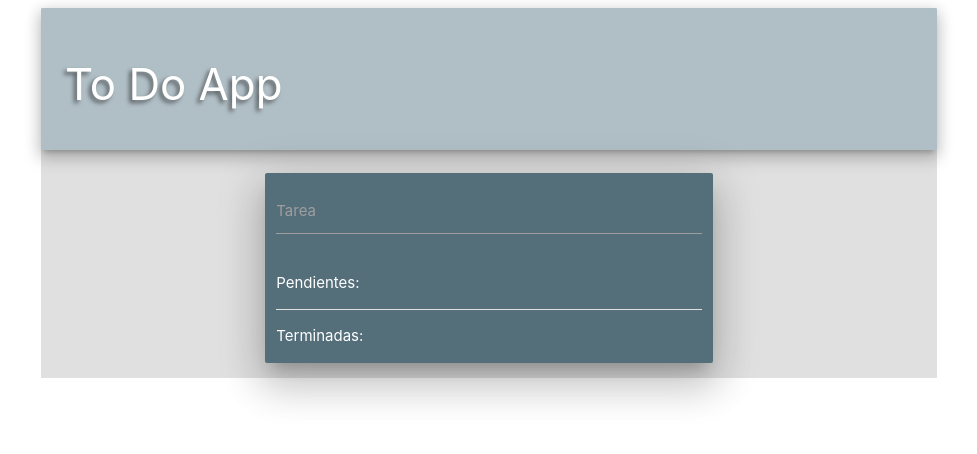
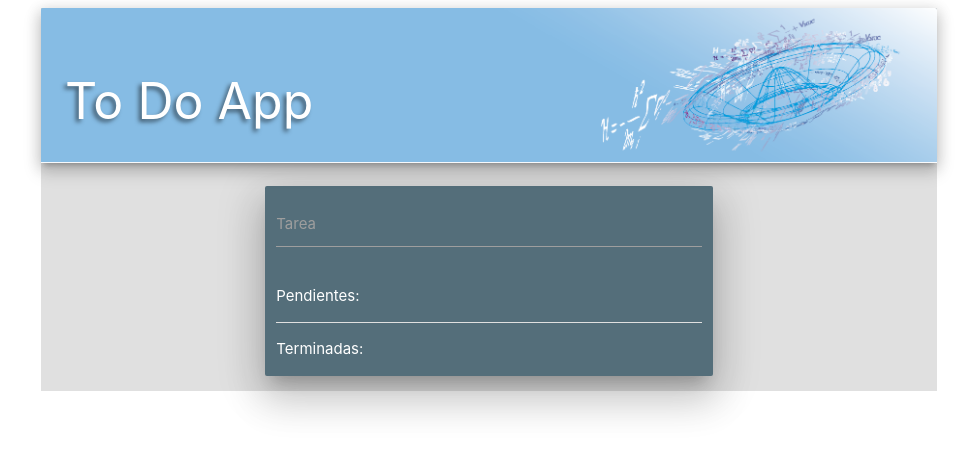
Before and after one commit to DianaVillasmil/todo-jquery, a plain HTML site: page index.html in a window 1280 px wide. Shown: the whole page, without its empty margins (151-1128 px from the left). Drawn offline with nearby package versions, Linux system fonts and the light colour scheme.

Commit message:
cambios html

```diff
--- a/assets/css/style.css
+++ b/assets/css/style.css
@@ -9,6 +9,8 @@ html, body {
 	height: 100%;
 }
 
-h3 {
+span {
 	text-shadow: -3px 3px 4px rgba(0, 0, 0, .5);
+	font-weight: 400 !important;
+	font-size: 50px !important;
 }
--- a/index.html
+++ b/index.html
@@ -13,8 +13,11 @@
 
 <body>
 	<section class="container grey lighten-2">
-		<header class="card-panel blue-grey lighten-3 accent-4 z-depth-3 white-text">
-			<h3>To Do App</h3>
+		<header class="card blue-grey lighten-3 accent-4 z-depth-3 white-text">
+			<div class="card-image">
+				<img src="assets/img/banner.png">
+				<span class="card-title">To Do App</span>
+			</div>
 		</header>
 
 		<div class="row">
```
